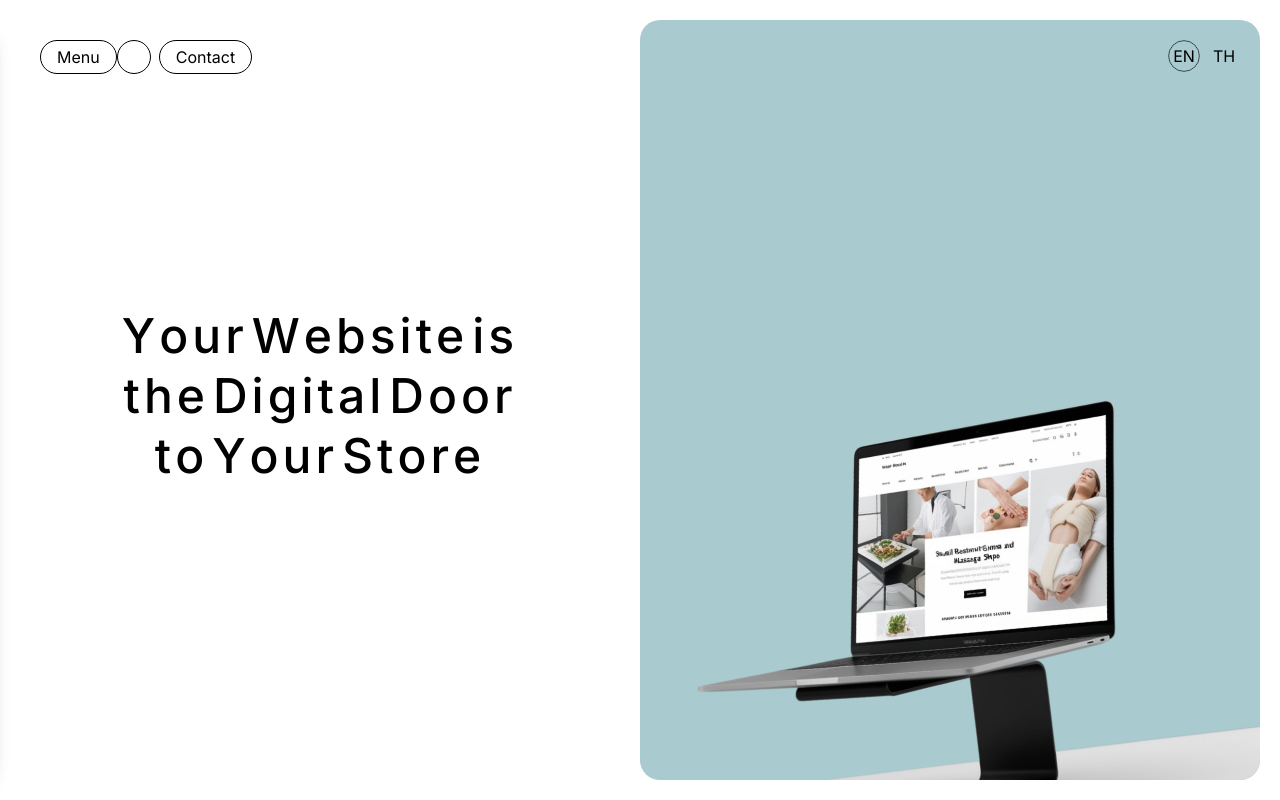
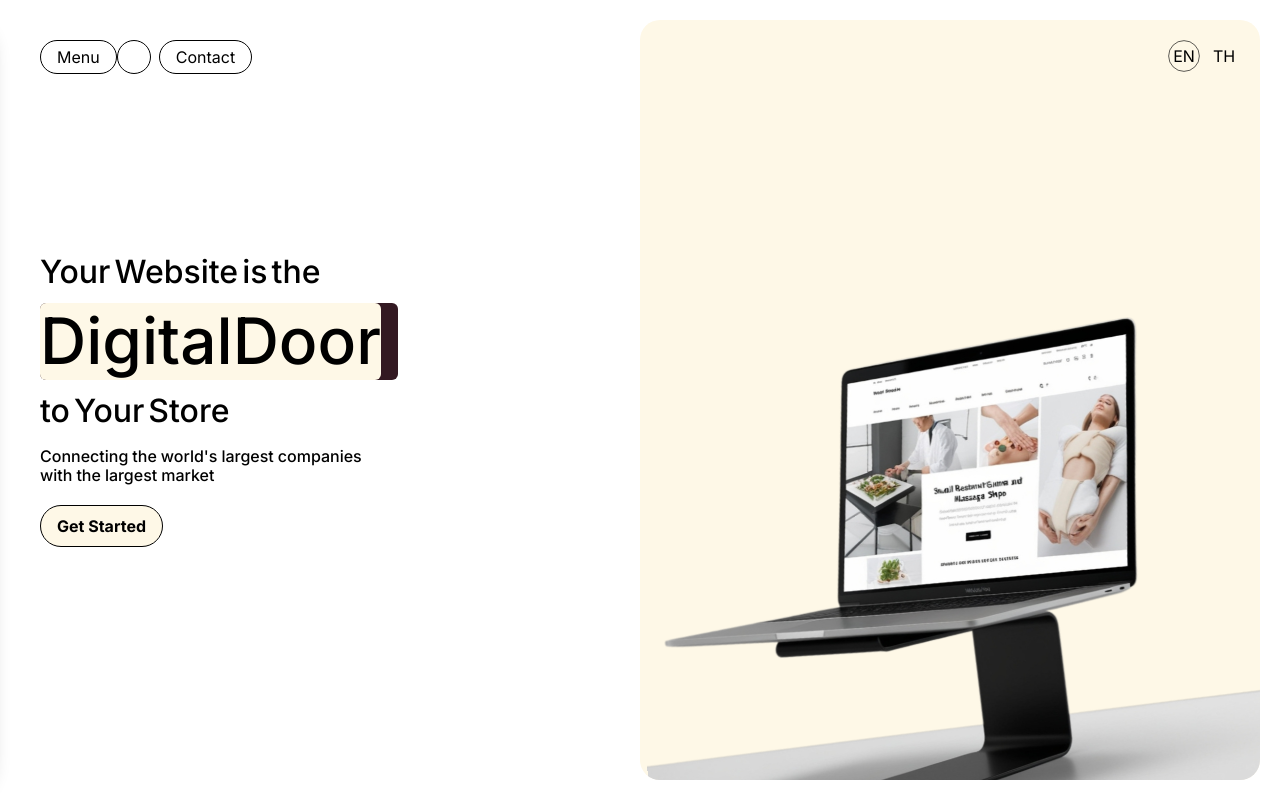
Before and after one commit to piyawatpm/siam-web-solution, a Next.js app: page / in a window 1280 px wide. Built offline with nearby package versions, Linux system fonts and the light colour scheme.

Commit message:
feat: update

```diff
--- a/app/_components/Header.tsx
+++ b/app/_components/Header.tsx
@@ -39,7 +39,7 @@ const Header = () => {
 
   return (
     <motion.header
-      className={`flex fixed py-10  !w-full justify-between  px-10 z-[9999999] transition-colors duration-[500ms]`}
+      className={`flex fixed py-10  !w-full justify-between  px-5 sm:px-10 z-[9999999] transition-colors duration-[500ms]`}
       initial={{ y: -50, opacity: 0 }}
       animate={controls}
       style={{
--- a/app/_components/Hero.tsx
+++ b/app/_components/Hero.tsx
@@ -3,98 +3,19 @@
 import { motion } from "framer-motion";
 import MovingText from "./share/MovingText";
 import { useEffect, useState } from "react";
+import AnimatedText from "./share/AnimatedText";
+import isMobile from "../_hook/useIsMobile";
+import useIsMobile from "../_hook/useIsMobile";
+import CustomButton from "./share/CustomButton";
 
-const Timer = () => {
-  const [time, setTime] = useState(0);
-
-  useEffect(() => {
-    const timer = setInterval(() => {
-      setTime((prevTime) => prevTime + 1);
-    }, 10);
-
-    return () => clearInterval(timer);
-  }, []);
-
-  const formatTime = (seconds: number) => {
-    const minutes = Math.floor(seconds / 60);
-    const remainingSeconds = seconds % 60;
-    return `${minutes.toString().padStart(2, "0")}:${remainingSeconds
-      .toString()
-      .padStart(2, "0")}`;
-  };
-
-  return (
-    <motion.div
-      initial={{ opacity: 0, y: 20 }}
-      animate={{ opacity: 1, y: 0 }}
-      transition={{ duration: 0.5 }}
-      className="absolute top-1/2 left-1/2 transform -translate-x-1/2 -translate-y-1/2 z-30 text-white text-6xl font-bold"
-    >
-      {formatTime(time)}
-    </motion.div>
-  );
-};
-
-const AnimatedText = ({
-  text,
-  className,
-  delay = 0,
-  big = false,
-}: {
-  text: string;
-  className?: string;
-  delay?: number;
-  big?: boolean;
-}) => {
-  const words = text.split("");
-
-  const container = {
-    hidden: { opacity: 1 },
-    visible: () => ({
-      opacity: 1,
-      transition: { staggerChildren: 0.02, delayChildren: delay },
-    }),
-  };
-
-  const child = {
-    hidden: { opacity: 1, y: 90 },
-    visible: {
-      opacity: 1,
-      y: 0,
-      transition: {
-        type: "tween",
-        ease: "easeOut",
-        duration: big ? 0.5 : 0.3,
-      },
-    },
-  };
-
-  return (
-    <motion.div
-      className={`overflow-hidden h-[1em]  text-4xl text-black flex  ${className}`}
-      variants={container}
-      initial="hidden"
-      animate="visible"
-    >
-      {words.map((word, index) => (
-        <motion.span
-          key={index}
-          className="inline-block   whitespace-nowrap  mr-1"
-          variants={child}
-        >
-          {word}
-        </motion.span>
-      ))}
-    </motion.div>
-  );
-};
 const Hero: React.FC = () => {
+  const isMobile = useIsMobile();
+  const leftSideWidth = isMobile ? "100%" : "50%";
   return (
     <div
       id="hero"
       className="w-screen relative  h-screen flex  items-center justify-center  overflow-hidden bg-black "
     >
-      {/* <Timer /> */}
       <motion.div
         initial={{ width: "20%", height: "22%" }}
         animate={{
@@ -103,7 +24,6 @@ const Hero: React.FC = () => {
         }}
         transition={{
           duration: 4,
-
           ease: "easeInOut",
           // 0.1 = 0.4 sec
           // 0.33 = 1.32 sec
@@ -111,13 +31,13 @@ const Hero: React.FC = () => {
           // 0.66 = 2.64 sec
           times: [0, 0.1, 0.33, 0.43, 0.66, 0.8, 1],
         }}
-        className="flex z-20  absolute top-1/2 left-1/2 transform -translate-x-1/2 -translate-y-1/2 "
+        className="flex z-20   absolute top-1/2 left-1/2 transform -translate-x-1/2 -translate-y-1/2 "
       >
         <motion.div
           initial={{
             // position: "relative",
             transform: "translateY(-20%)",
-            width: "50%",
+            width: leftSideWidth,
             // // top: "-50%",
             // // left: "-50%",
             // width: "33.33%",
@@ -133,7 +53,14 @@ const Hero: React.FC = () => {
               "translateY(0)",
               "translateY(0)",
             ],
-            width: ["50%", "50%", "50%", "50%", "50%", "100%"],
+            width: [
+              leftSideWidth,
+              leftSideWidth,
+              leftSideWidth,
+              leftSideWidth,
+              leftSideWidth,
+              "100%",
+            ],
           }}
           transition={{
             duration: 4,
@@ -143,31 +70,47 @@ const Hero: React.FC = () => {
           }}
           className=" flex-1 flex items-center justify-center flex-col gap-y-1 z-10  absolute bg-white  inset-0"
         >
-          <motion.div className="h-full flex  flex-col items-center justify-center mr-auto sm:w-1/2 s overflow-hidden">
+          <motion.div className="h-full flex  flex-col pl-5 sm:pl-10  justify-center mr-auto sm:w-1/2 s overflow-hidden">
             <div className=" absolute top-3 left-3">
               <MovingText text="Fast-Track" />
             </div>
-            <div className="h-fit w-fit overflow-hidden ">
+            <div className=" flex flex-col text-start">
               <AnimatedText
-                text="Your Website is"
-                className=" !font-medium text-[3rem] mb-3"
+                text="Your Website is the"
+                className=" !font-medium text-[2rem] mb-3"
                 delay={3.5}
               />
-            </div>
-            <div className="h-fit w-fit overflow-hidden ">
+
               <AnimatedText
-                className=" !font-medium text-[3rem] mb-3"
-                text="the Digital Door"
+                className=" !font-medium text-[4rem] mb-3"
+                text="DigitalDoor"
+                highlightWords={["DigitalDoor"]}
                 delay={3.6}
               />
-            </div>
-            <div className="h-fit w-fit overflow-hidden ">
+
               <AnimatedText
-                className=" !font-medium text-[3rem]"
+                className=" !font-medium text-[2rem]"
                 text="to Your Store"
                 delay={3.7}
               />
             </div>
+            <div className="flex flex-col text-start mt-4">
+              <div className="h-fit w-fit overflow-y-hidden ">
+                <AnimatedText
+                  className=" !font-medium text-[1rem]"
+                  text="Connecting the world's largest companies"
+                  delay={3.7}
+                />
+              </div>
+              <div className="h-fit w-fit overflow-y-hidden  ">
+                <AnimatedText
+                  className=" !font-medium text-[1rem]"
+                  text="with the largest market"
+                  delay={3.7}
+                />
+              </div>
+            </div>
+            <CustomButton className=" w-fit font-bold mt-5">Get Started</CustomButton>
           </motion.div>
         </motion.div>
         <motion.div
@@ -194,7 +137,7 @@ const Hero: React.FC = () => {
             times: [0, 0.1, 0.33, 0.43, 0.66, 0.8, 1],
           }}
           // transition={{ duration: 2, ease: "easeInOut" }}
-          className="h-full  sm:w-1/2 s ml-auto relative z-20 bg-transparent "
+          className="h-full  sm:w-1/2  ml-auto relative z-20 bg-transparent "
         >
           <motion.div
             animate={{
@@ -214,18 +157,15 @@ const Hero: React.FC = () => {
             <motion.img
               src="/images/computer.png"
               alt="computer"
-              className="mt-auto    absolute  left-0"
+              className="mt-auto  w-[700px] h-[700px] object-cover   absolute  left-0"
               initial={{
                 opacity: 0,
-
                 rotate: -7,
-
                 bottom: -400,
               }}
               animate={{
                 opacity: 1,
                 translateY: 0,
-
                 rotate: -7,
                 bottom: -261,
               }}
@@ -250,7 +190,7 @@ const Hero: React.FC = () => {
         <AnimatedText
           big
           delay={0.4}
-          className="!text-white text-[5rem] h-[5rem] leading-[1em] w-[350px] justify-end"
+          className="!text-white sm:block hidden text-[5rem] h-[5rem] leading-[1em] w-[350px] justify-end"
           text="Dream"
         />
       </div>
--- a/app/_components/share/AnimatedText.tsx
+++ b/app/_components/share/AnimatedText.tsx
@@ -1,39 +1,96 @@
 import { motion } from "framer-motion";
+import { useEffect, useState } from "react";
 
 interface AnimatedTextProps {
   text: string;
   className?: string;
-  onClick?: () => void;
+  delay?: number;
+  big?: boolean;
+  highlightWords?: string[];
 }
-
-const textVariants = {
-  initial: { scaleX: 1, fontWeight: "normal" },
-  hover: {
-    scaleX: 1.05,
-    fontWeight: "bold",
-    transition: { duration: 0.2, ease: "easeInOut" },
-  },
-};
 
 const AnimatedText: React.FC<AnimatedTextProps> = ({
   text,
-  className = "",
-  onClick,
+  className,
+  delay = 0,
+  big = false,
+  highlightWords = [],
 }) => {
+  const [showHighlight, setShowHighlight] = useState(false);
+  const words = text.split(" ");
+
+  const container = {
+    hidden: { opacity: 1 },
+    visible: () => ({
+      opacity: 1,
+      transition: { staggerChildren: 0.02, delayChildren: delay },
+    }),
+  };
+
+  const child = {
+    hidden: { opacity: 1, y: 90 },
+    visible: {
+      opacity: 1,
+      y: 0,
+      transition: {
+        type: "tween",
+        ease: "easeOut",
+        duration: big ? 0.5 : 0.3,
+      },
+    },
+  };
+
+  const highlightVariants = (long: boolean, delay?: number) => {
+    return {
+      initial: { width: 0 },
+      animate: {
+        width: long ? "105%" : "100%",
+        transition: { duration: 0.5, ease: "easeInOut", delay: delay },
+      },
+    };
+  };
+
+  useEffect(() => {
+    const timer = setTimeout(() => {
+      setShowHighlight(true);
+    }, (words.length * 0.02 + delay + (big ? 0.5 : 0.3)) * 940);
+
+    return () => clearTimeout(timer);
+  }, [words.length, delay, big]);
+
   return (
-    <motion.button
-      className={`relative ${className}`}
-      initial="initial"
-      whileHover="hover"
-      onClick={onClick}
+    <motion.div
+      className={`overflow-hidden leading-[1.2em] text-4xl text-black flex ${className}`}
+      variants={container}
+      initial="hidden"
+      animate="visible"
     >
-      <motion.span
-        className="inline-block tracking-[-0.01em] whitespace-nowrap transition-all duration-200"
-        variants={textVariants}
-      >
-        {text}
-      </motion.span>
-    </motion.button>
+      {words.map((word, index) => (
+        <motion.span
+          key={index}
+          className="inline-block whitespace-nowrap mr-1 relative"
+          variants={child}
+        >
+          {word}
+          {showHighlight && highlightWords.includes(word) && (
+            <>
+              <motion.span
+                className="absolute bottom-0 left-0 w-full  rounded-md h-full -z-10 bg-primary "
+                variants={highlightVariants(false)}
+                initial="initial"
+                animate="animate"
+              />
+              <motion.span
+                className="absolute bottom-0 left-0  rounded-md h-full -z-20 bg-secondary "
+                variants={highlightVariants(true, 0.05)}
+                initial="initial"
+                animate="animate"
+              />
+            </>
+          )}
+        </motion.span>
+      ))}
+    </motion.div>
   );
 };
 
--- /dev/null
+++ b/app/_components/share/CustomButton.tsx
@@ -0,0 +1,36 @@
+import React from "react";
+import { motion } from "framer-motion";
+
+type CustomButtonProps = React.ButtonHTMLAttributes<HTMLButtonElement> & {
+  className?: string;
+};
+
+const CustomButton: React.FC<CustomButtonProps> = ({
+  className = "",
+  children,
+  ...props
+}) => {
+  const defaultClasses =
+    "bg-primary text-black py-2 px-4 rounded-full border border-black relative overflow-hidden transition-all duration-300 ease-out transform-gpu";
+  const combinedClasses = `${defaultClasses} ${className}`;
+
+  return (
+    <motion.button
+      className={combinedClasses}
+      whileHover={{
+        scale: 1.05,
+      }}
+      whileTap={{ scale: 0.95 }}
+      {...props}
+    >
+      <div className="relative z-10">{children}</div>
+      <motion.div
+        className="absolute inset-0 bg-white opacity-0"
+        whileHover={{ opacity: 0.1 }}
+        transition={{ duration: 0.3 }}
+      />
+    </motion.button>
+  );
+};
+
+export default CustomButton;
--- /dev/null
+++ b/app/_hook/useIsMobile.ts
@@ -0,0 +1,21 @@
+import { useState, useEffect } from "react";
+
+const useIsMobile = () => {
+  const [isMobile, setIsMobile] = useState<boolean | undefined>(undefined);
+
+  useEffect(() => {
+    const checkMobile = () => {
+      const mobileWidth = 768; // You can adjust this breakpoint as needed
+      setIsMobile(window.innerWidth <= mobileWidth);
+    };
+
+    checkMobile();
+    window.addEventListener("resize", checkMobile);
+
+    return () => window.removeEventListener("resize", checkMobile);
+  }, []);
+
+  return isMobile;
+};
+
+export default useIsMobile;
--- a/app/layout.tsx
+++ b/app/layout.tsx
@@ -36,7 +36,6 @@ export default function RootLayout({
       lang="en"
       className={`${inter.variable} ${poppins.variable} ${kanetin.variable}`}
     >
-      {" "}
       <body className="font-sans antialiased bg-background text-foreground">
         {children}
       </body>
--- a/app/page.tsx
+++ b/app/page.tsx
@@ -10,18 +10,22 @@ import Testimonials from "./_components/Testimonials";
 import Impact from "./_components/Impact";
 import Compare from "./_components/Compare";
 import PayAsYouGo from "./_components/PayAsYouGo";
+import useIsMobile from "./_hook/useIsMobile";
 
 export default function Home() {
   const containerRef = useRef(null);
   const { scrollY } = useScroll({ container: containerRef });
   const [currentSection, setCurrentSection] = useState(0);
-
+  const isMobile = useIsMobile();
+  if (isMobile !== true && isMobile !== false) {
+    console.log("loading", isMobile);
+    return <div>loading</div>;
+  }
   const sections = [
     { component: Hero, id: "hero" },
     { component: PayAsYouGo, id: "pay-as-you-go" },
-
-    // { component: Impact, id: "impact" },
-    // { component: Compare, id: "compare" },
+    { component: Impact, id: "impact" },
+    { component: Compare, id: "compare" },
     { component: Plans, id: "plans" },
     { component: Testimonials, id: "testimonials" },
     { component: Contact, id: "contact" },
@@ -83,13 +87,7 @@ export default function Home() {
         style={{ scrollSnapType: "y mandatory" }}
       >
         {sections.map(({ component: Section, id }, index) => (
-          <motion.div
-            key={id}
-            className="min-h-screen w-full"
-            // style={{ scrollSnapAlign: "start" }}
-          >
-            <Section />
-          </motion.div>
+          <Section key={id} />
         ))}
       </motion.div>
     </div>
--- a/tailwind.config.ts
+++ b/tailwind.config.ts
@@ -14,8 +14,8 @@ const config: Config = {
         kanetin: ["Kanetin", "sans-serif"],
       },
       colors: {
-        primary: "#A9CBD0",
-        secondary: "#F6F6F6",
+        primary: "#FEF8E7",
+        secondary: "#331922",
         tertiary: "#2BA9A9",
         background: "var(--background)",
         foreground: "var(--foreground)",
```
Also changed, not shown: app/_components/PayAsYouGo.tsx (+63 -22 lines), app/_hook/useIsInView.ts (added, +24 -0 lines).
